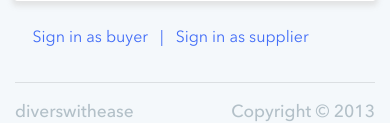
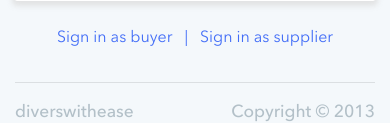
Before and after one commit to aysh905/diverswithease, a plain HTML site: page signin-up.html in a window 390 px wide. Shown: the part 1188-1311 px from the top of the page. Drawn offline with Linux system fonts and the light colour scheme.

Commit message:
Signin-up text centered for mobile devices.

```diff
--- a/css/style.css
+++ b/css/style.css
@@ -295,6 +295,9 @@ select {
 	.mobile-row{
 	  margin:0;
 	}
+	.register-bs {
+	  text-align: center;
+	}
 }
 @media screen and (max-width: 991px) {
 	.nav-item.dropdown {
```
